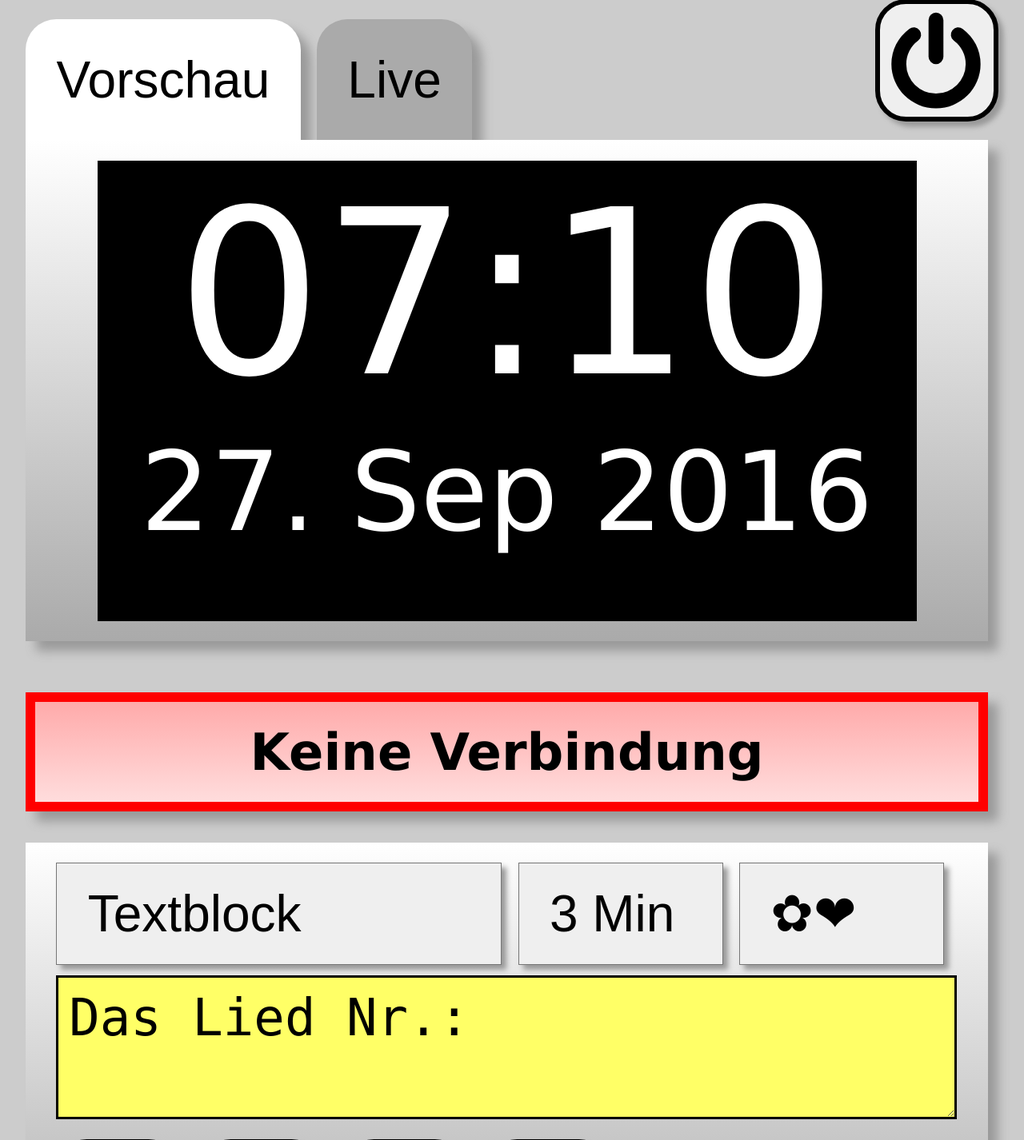
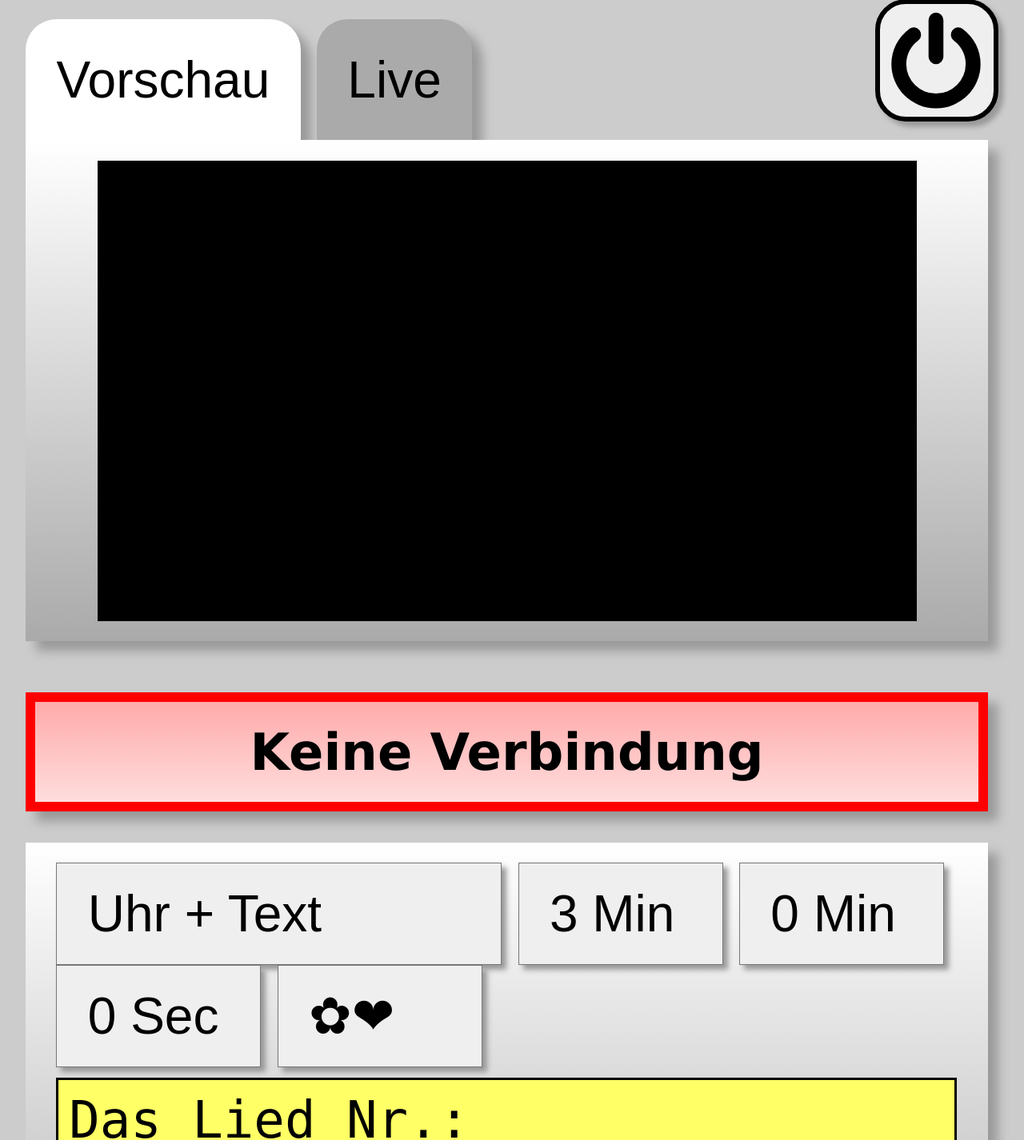
Before and after one commit to mehlbox/DieUhr, a PHP site: page / in a window 1280 px wide. Shown: the part 27-1453 px from the top of the page at 80% size. Run offline with PHP 8.4, Linux system fonts and the light colour scheme.

Commit message:
add countdown

```diff
--- a/display.css
+++ b/display.css
@@ -42,7 +42,14 @@
 	animation: marquee 15s linear infinite;
 }
 
-.textblock {
+.textblock, .countdown, .onlytext {
+	font-size: 30%;
+	position: relative;
+	overflow: hidden;
+	white-space: pre;
+}
+
+.maybethis {
 	font-size: 30%;
 	line-height: 1em;
 	height: 2em;
--- a/index.html
+++ b/index.html
@@ -18,8 +18,8 @@
 		<button id= "refresh" type="button" style="background-color:#FFFF66; "><img src="svg/refresh.svg" ></button>
 	</div-->
 <ul id="tab" class="tabrow">
-  <li><input type="button" name="Vorschau" value="Vorschau"/></li>
-  <li><input type="button" name="Live"     value="Live"/></li>
+  <li id="Vorschau"><input type="button" name="Vorschau" value="Vorschau"/></li>
+  <li id="Live">    <input type="button" name="Live"     value="Live"/></li>
 </ul>
 	<div class="boxw" style="margin-top: 0;">
 		<div id="clock">
@@ -43,16 +43,38 @@
 	<div class="boxw">
 		<div style="margin:0; padding:0 1vw; float: left;">
 			<select id="mode" style="width: 43.5vw;">
-				<option value="textblock" >Textblock</option>
-				<option value="marquee"   >Laufschrift</option>
-				<!--option value="countdown" >Countdown</option-->
+				<option value="textblock" >Uhr + Text</option>
+				<option value="marquee"   >Uhr + Laufschrift</option>
+				<option value="countdown" >Countdown + Text</option>
+				<option value="onlytext" >Nur Text</option>
 			</select>
 			<select id="timer" style="width: 20vw;">
 				<option value="60"  >1 Min</option>
 				<option value="180" >3 Min</option>
 				<option value="300" >5 Min</option>
+				<option value="420" >7 Min</option>
 				<option value="600" >10Min</option>
 				<option value="inf" >&#8734;</option>
+			</select>
+			<select id="countdownMin" style="width: 20vw;">
+				<option value="0"   >0 Min</option>
+				<option value="60"  >1 Min</option>
+				<option value="180" >3 Min</option>
+				<option value="300" >5 Min</option>
+				<option value="420" >7 Min</option>
+				<option value="600" >10Min</option>
+				<option value="900" >15Min</option>
+				<option value="1200">20Min</option>
+				<option value="1500">25Min</option>
+				<option value="1800">30Min</option>
+			</select>
+			<select id="countdownSec" style="width: 20vw;">
+				<option value="0"  >0 Sec</option>
+				<option value="10" >10Sec</option>
+				<option value="20" >20Sec</option>
+				<option value="30" >30Sec</option>
+				<option value="40" >40Sec</option>
+				<option value="50" >50Sec</option>
 			</select>
 			<select id="symbol" style="width: 20vw;" >
 				<option value="">&#10047;&#10084;</option>
@@ -111,7 +133,9 @@
 	mode:	"textblock",
 	timer:	"300",
 	message:"Das Lied Nr.: ",
-	onOff:  ""
+	onOff:  "",
+	countdown: "180",
+	endtime:   ""
 };
 
 var temp = {
@@ -119,7 +143,9 @@
 	mode:	"",
 	timer:	"",
 	message:"",
-	onOff:  ""
+	onOff:  "",
+	countdown: "",
+	endtime:   ""
 };
 
 var remote = {
@@ -127,16 +153,16 @@
 	mode:	"",
 	timer:	"",
 	message:"",
-	onOff:  ""
+	onOff:  "",
+	countdown: "",
+	endtime:   ""
 };
 
-var endtime;
-setCountdown(0,10);
+var endtime; // for countdown function
+local.endtime = setCountdown(local.countdown);
 
 function timeloop() {
 	getDisplay(); // more function after ajax respond
-	if (local.mode != 'countdown') startClock();
-	if (local.mode == 'countdown') updateCountdown();
 	setTimeout("timeloop()",1000);
 };
 timeloop();
@@ -145,13 +171,8 @@
 $("#message").val(local.message); // set message
 $("#timer option[value='180']").prop("selected", true)
 
-
-
-
 $("#tab input").click(function(){ // tab buttons
 	local.tab = $(this).val();
-	$("#tab").children("li").removeClass("selected");
-	$(this).parent().addClass("selected");
 	checkDisplay();
 });
 
@@ -162,18 +183,22 @@
 		temp.onOff ='off';
 	} else {
 		temp.onOff ='on';
+		temp.endtime = setCountdown(remote.countdown);////////////
 	}
 	sendDisplay(temp);
-	checkDisplay();
 });
 
 $("#mode").change(function(){ // dropdown mode
 	local.mode = $("#mode option:selected").val();
+	$("#countdownMin").val(parseInt(local.countdown/60)*60); // get just the minutes in second
+	$("#countdownSec").val(local.countdown%60);		// get just the seconds
+	local.endtime = setCountdown(local.countdown);
 	checkDisplay();
 });
 
 $("#timer").change(function(){ // dropdown timer
 	local.timer = $( "#timer option:selected" ).val();
+	checkDisplay();
 });
 
 $("#symbol").change(function(){ // dropdown symbol
@@ -182,12 +207,23 @@
 	$("#symbol option[value='']").prop("selected", true)
 	$("#message").val(local.message);
 	checkDisplay();
+});
 
+$("#countdownMin").change(function(){ // dropdown countdown minute
+	local.countdown = parseInt($( "#countdownMin option:selected" ).val()) + parseInt($( "#countdownSec option:selected" ).val());
+	local.endtime = setCountdown(local.countdown);
+	checkDisplay();
 });
+
+$("#countdownSec").change(function(){ // dropdown countdown second
+	local.countdown = parseInt($( "#countdownMin option:selected" ).val()) + parseInt($( "#countdownSec option:selected" ).val());
+	local.endtime = setCountdown(local.countdown);
+	checkDisplay();
+});
+
 
 $('#message').bind('keyup',function(){ //textarea
 	local.message = $("#message").val();
-	checkDisplay();
 });
 
 $('#load').click(function(){ // load button
@@ -195,6 +231,8 @@
 	$("#message").val(local.message);
 	$("#timer").val(local.timer);
 	$("#mode").val(local.mode);
+	$("#countdownMin").val(parseInt(local.countdown/60)*60); // get just the minutes in second
+	$("#countdownSec").val(local.countdown%60);		// get just the seconds
 	checkDisplay();
 });
 
@@ -217,6 +255,8 @@
 $("#confirm").click(function(){ //confirm button
 	$(this).addClass("grayButton");
 	local.onOff = remote.onOff;
+	local.tab = 'Live'
+	temp.endtime = setCountdown(local.countdown);
 	sendDisplay(local);
 	checkDisplay();
 });
@@ -230,9 +270,12 @@
 	.done(function(response) {
 		$("#revert").removeClass("grayButton");
 		local = response;
+		local.tab = 'Vorschau';
 		$("#message").val(local.message);
 		$("#timer").val(local.timer);
 		$("#mode").val(local.mode);
+		$("#countdownMin").val(parseInt(local.countdown/60)*60); // get just the minutes in second
+		$("#countdownSec").val(local.countdown%60);		// get just the seconds
 		checkDisplay();
 	});
 });
--- a/js/clock.js
+++ b/js/clock.js
@@ -86,7 +86,7 @@
 		months = ["Jan", "Feb", "Mrz", "Apr", "Mai", "Jun", "Jul", "Aug", "Sep", "Okt", "Nov", "Dez"];
 		return months[month-1];
 	}
-    function startClock(){
+    function updateClock(){
 
 		var Datum = new Date();
 		var std = Datum.getHours();
--- a/js/countdown.js
+++ b/js/countdown.js
@@ -1,4 +1,4 @@
-function getTimeRemaining() {
+function getTimeRemaining(endtime) {
   var t = Date.parse(endtime) - Date.parse(new Date());
   var seconds = Math.floor((t / 1000) % 60);
   var minutes = Math.floor((t / 1000 / 60) % 60);
@@ -9,10 +9,8 @@
   };
 }
 
-
-
-function updateCountdown() {
-    var t = getTimeRemaining();
+function updateCountdown(obj) {
+    var t = getTimeRemaining(obj.endtime);
 	if (t.total<0) { // time up... counting up now
 		t.minutes++;
 		if (t.seconds==0) t.minutes++;
@@ -20,12 +18,13 @@
 		if (t.minutes<0) t.minutes = t.minutes*(-1);
 		$('.the_clock').css("color", "#FF3333");
 	}
+	if (t.total>0) $('.the_clock').css("color", "#FFFFFF");
 	if (t.seconds<10) t.seconds = '0'+t.seconds
 	$('.cl_hours').html('');
     $('.cl_minutes').html(t.minutes + ':');
     $('.cl_seconds').html(t.seconds);
 }
 
-function setCountdown(min, sec) {
-	endtime = new Date(Date.parse(new Date()) + (min*60*1000) + (sec*1000));
+function setCountdown(sec) {
+	return new Date(Date.parse(new Date()) + (sec*1000));
 }
```
Also changed, not shown: display.html (+25 -7 lines), js/function.js (+45 -10 lines), favicon.ico (added).
